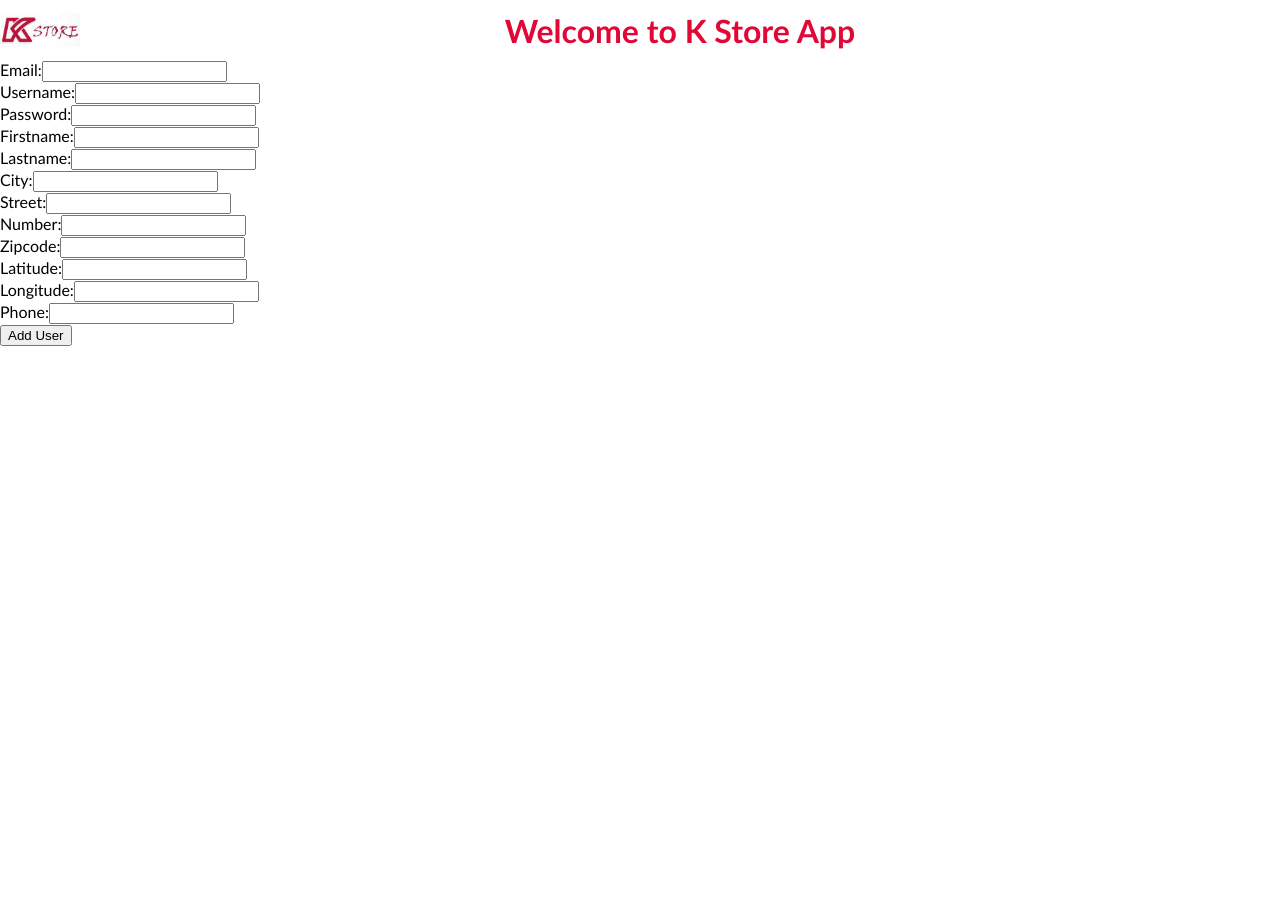
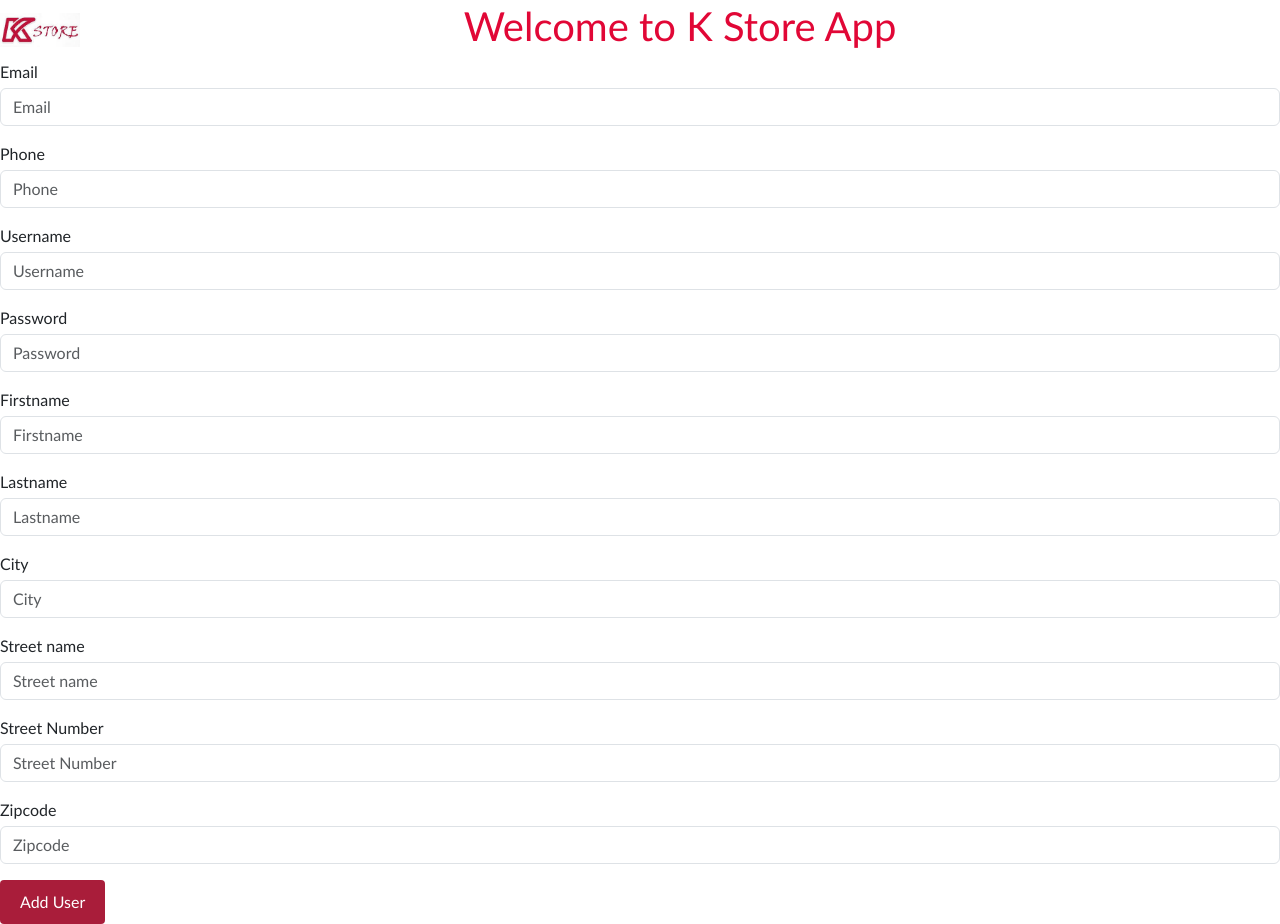
Before and after one commit to kalpana123-1/React-Course-Scalar, a React (Create React App) app in the folder store_app/: page /users/addNewUser in a window 1280 px wide. Before the commit the page ends 800 px from the top, so only its background shows below. Built offline with nearby package versions, Linux system fonts and the light colour scheme.

Commit message:
Add new user page modifications

```diff
--- a/store_app/package.json
+++ b/store_app/package.json
@@ -7,6 +7,7 @@
     "@testing-library/react": "^13.4.0",
     "@testing-library/user-event": "^13.5.0",
     "axios": "^1.7.2",
+    "bootstrap": "^5.3.3",
     "prop-types": "^15.8.1",
     "react": "^18.3.1",
     "react-dom": "^18.3.1",
--- a/store_app/public/index.html
+++ b/store_app/public/index.html
@@ -10,6 +10,10 @@
       content="Web site created using create-react-app"
     />
     <link rel="apple-touch-icon" href="%PUBLIC_URL%/logo192.png" />
+    <link href="https://cdn.jsdelivr.net/npm/bootstrap@5.3.3/dist/css/bootstrap.min.css" rel="stylesheet"
+      integrity="sha384-QWTKZyjpPEjISv5WaRU9OFeRpok6YctnYmDr5pNlyT2bRjXh0JMhjY6hW+ALEwIH" crossorigin="anonymous">
+    <script src="https://cdn.jsdelivr.net/npm/bootstrap@5.3.3/dist/js/bootstrap.bundle.min.js"
+      integrity="sha384-YvpcrYf0tY3lHB60NNkmXc5s9fDVZLESaAA55NDzOxhy9GkcIdslK1eN7N6jIeHz" crossorigin="anonymous"></script>
     <!--
       manifest.json provides metadata used when your web app is installed on a
       user's mobile device or desktop. See https://developers.google.com/web/fundamentals/web-app-manifest/
--- a/store_app/src/components/AddUser.jsx
+++ b/store_app/src/components/AddUser.jsx
@@ -11,14 +11,30 @@ function AddUser() {
   const [street, setStreet] = useState('');
   const [number, setNumber] = useState('');
   const [zipcode, setZipcode] = useState('');
-  const [lat, setLat] = useState('');
-  const [long, setLong] = useState('');
   const [phone, setPhone] = useState('');
+  const [error, setError] = useState(null);
+  const [loading, setLoading] = useState(false);
+  const [message, setMessage] = useState('');
 
   const handleSubmit = async (e) => {
+    setLoading(true);
     e.preventDefault();
 
     try {
+      if (
+        !email ||
+        !username ||
+        !password ||
+        !firstname ||
+        !lastname ||
+        !city ||
+        !street ||
+        !number ||
+        !zipcode ||
+        !phone
+      ) {
+        throw new Error('Please fill in all fields');
+      } else {
         const response = await axios.post('https://fakestoreapi.com/users', {
           email,
           username,
@@ -32,131 +48,156 @@ function AddUser() {
             street,
             number,
             zipcode,
-          geolocation: {
-            lat,
-            long,
-          },
           },
           phone,
         });
-
+        setMessage(response.data);
+        setLoading(false);
         console.log(response.data);
+        setEmail('');
+        setUsername('');
+        setPassword('');
+        setFirstname('');
+        setLastname('');
+        setCity('');
+        setStreet('');
+        setNumber('');
+        setZipcode('');
+        setPhone('');
+        setError(null);
+        setMessage('Successfully added user');
+        setLoading(false);
+        setTimeout(() => {
+          setMessage(null);
+        }, 2000);
+      }
     } catch (error) {
       console.error(error);
+      setError(error.message);
+      setLoading(false);
     }
   };
 
   return (
     <form onSubmit={handleSubmit}>
-      <label>
-        Email:
+      <div className="mb-3">
+        <label className="form-label mb-1">Email</label>
         <input
           type="email"
           value={email}
           onChange={(e) => setEmail(e.target.value)}
+          className="form-control"
+          placeholder="Email"
         />
-      </label>
-      <br />
-      <label>
-        Username:
+      </div>
+      <div className="mb-3">
+        <label className="form-label mb-1">Phone</label>
+        <input
+          type="text"
+          value={phone}
+          onChange={(e) => setPhone(e.target.value)}
+          className="form-control"
+          placeholder="Phone"
+        />
+      </div>
+      <div className="mb-3">
+        <label className="form-label mb-1">Username</label>
         <input
           type="text"
           value={username}
           onChange={(e) => setUsername(e.target.value)}
+          className="form-control"
+          placeholder="Username"
         />
-      </label>
-      <br />
-      <label>
-        Password:
+      </div>
+      <div className="mb-3">
+        <label className="form-label mb-1">Password</label>
         <input
           type="password"
           value={password}
           onChange={(e) => setPassword(e.target.value)}
+          className="form-control"
+          placeholder="Password"
         />
-      </label>
-      <br />
-      <label>
-        Firstname:
+      </div>
+      <div className="mb-3">
+        <label className="form-label mb-1">Firstname </label>
         <input
           type="text"
           value={firstname}
           onChange={(e) => setFirstname(e.target.value)}
+          className="form-control"
+          placeholder="Firstname"
         />
-      </label>
-      <br />
-      <label>
-        Lastname:
+      </div>
+      <div className="mb-3">
+        <label className="form-label mb-1">Lastname </label>
         <input
           type="text"
           value={lastname}
           onChange={(e) => setLastname(e.target.value)}
+          className="form-control"
+          placeholder="Lastname"
         />
-      </label>
-      <br />
-      <label>
-        City:
+      </div>
+      <div className="mb-3">
+        <label className="form-label mb-1">City </label>
         <input
           type="text"
           value={city}
           onChange={(e) => setCity(e.target.value)}
+          className="form-control"
+          placeholder="City"
         />
-      </label>
-      <br />
-      <label>
-        Street:
+      </div>
+      <div className="mb-3">
+        <label className="form-label mb-1">Street name</label>
         <input
           type="text"
           value={street}
           onChange={(e) => setStreet(e.target.value)}
+          className="form-control"
+          placeholder="Street name"
         />
-      </label>
-      <br />
-      <label>
-        Number:
+      </div>
+      <div className="mb-3">
+        <label className="form-label mb-1">Street Number</label>
         <input
           type="text"
           value={number}
           onChange={(e) => setNumber(e.target.value)}
+          className="form-control"
+          placeholder="Street Number"
         />
-      </label>
-      <br />
-      <label>
-        Zipcode:
+      </div>
+      <div className="mb-3">
+        <label className="form-label mb-1">Zipcode</label>
         <input
           type="text"
           value={zipcode}
           onChange={(e) => setZipcode(e.target.value)}
+          className="form-control"
+          placeholder="Zipcode"
         />
-      </label>
-      <br />
-      <label>
-        Latitude:
-        <input
-          type="text"
-          value={lat}
-          onChange={(e) => setLat(e.target.value)}
-        />
-      </label>
-      <br />
-      <label>
-        Longitude:
-        <input
-          type="text"
-          value={long}
-          onChange={(e) => setLong(e.target.value)}
-        />
-      </label>
-      <br />
-      <label>
-        Phone:
-        <input
-          type="text"
-          value={phone}
-          onChange={(e) => setPhone(e.target.value)}
-        />
-      </label>
-      <br />
-      <button type="submit">Add User</button>
+      </div>
+      <button
+        type="submit"
+        style={{
+          padding: '10px 20px',
+          backgroundColor: '#A91D3A',
+          color: '#fff',
+          border: 'none',
+          borderRadius: '4px',
+          cursor: 'pointer',
+        }}
+        disabled={loading}
+      >
+        {loading ? 'Adding...' : 'Add User'}
+      </button>
+      {message && message.length > 0 && (
+        <p style={{ color: 'green' }}>{message}</p>
+      )}
+      {error && <p style={{ color: 'red' }}>{error}</p>}
     </form>
   );
 }
--- a/store_app/src/components/Users.jsx
+++ b/store_app/src/components/Users.jsx
@@ -1,16 +1,17 @@
 import React, { useState, useEffect } from 'react';
 import axios from 'axios';
-import { useNavigate } from 'react-router-dom';
+// import { useNavigate } from 'react-router-dom';
 // import { UserNavBar } from './navBar';
 import '../css/users.css';
 import UserIcon from '../images/usericon.webp';
+import AddUser from './AddUser';
 // import Button from './Button';
 
 function Users() {
   const [users, setUsers] = useState([]);
   const [loading, setLoading] = useState(true);
 
-  const navigate = useNavigate();
+  // const navigate = useNavigate();
 
   useEffect(() => {
     setLoading(true);
@@ -26,9 +27,9 @@ function Users() {
       });
   }, []);
 
-  const addNewUser = () => {
-    navigate('/users/addNewUser');
-  };
+  // const addNewUser = () => {
+  //   navigate('/users/addNewUser');
+  // };
 
   return (
     <div>
@@ -37,6 +38,41 @@ function Users() {
       ) : (
         <div style={{ marginLeft: '50px', marginTop: '20px' }}>
           <button
+            type="button"
+            className="btn btn-primary"
+            data-bs-toggle="modal"
+            data-bs-target="#exampleModal"
+          >
+            Add New User
+          </button>
+          <div
+            className="modal fade"
+            id="exampleModal"
+            tabIndex="-1"
+            aria-labelledby="exampleModalLabel"
+            aria-hidden="true"
+          >
+            <div className="modal-dialog">
+              <div className="modal-content">
+                <div className="modal-header">
+                  <h1 className="modal-title fs-5" id="exampleModalLabel">
+                    Add new user
+                  </h1>
+                  <button
+                    type="button"
+                    className="btn-close"
+                    data-bs-dismiss="modal"
+                    aria-label="Close"
+                  ></button>
+                </div>
+                <div className="modal-body">
+                  <AddUser />
+                </div>
+              </div>
+            </div>
+          </div>
+
+          {/* <button
             style={{
               backgroundColor: '#e10736',
               color: 'white',
@@ -48,7 +84,7 @@ function Users() {
             onClick={addNewUser}
           >
             Add New User
-          </button>
+          </button> */}
           {/* <Button name="Add New User" onClick={navigate('/users/addNewUser')} /> */}
           <div className="user-card">
             {users.map((user) => (
--- a/store_app/src/components/signUp.jsx
+++ b/store_app/src/components/signUp.jsx
@@ -41,8 +41,8 @@ const SignUp = () => {
         number: formData.number,
         zipcode: formData.zipcode,
         geolocation: {
-          lat: formData.lat,
-          long: formData.long,
+          lat: '38.87',
+          long: '38.87',
         },
       },
       phone: formData.phone,
@@ -229,34 +229,6 @@ const SignUp = () => {
             />
           </label>
         </div>
-        <div style={{ marginBottom: '10px' }}>
-          <label>
-            Latitude:
-            <input
-              type="text"
-              name="lat"
-              placeholder="Enter Latitude"
-              value={formData.lat}
-              onChange={handleChange}
-              style={{ width: '100%', padding: '8px', marginTop: '4px' }}
-              required
-            />
-          </label>
-        </div>
-        <div style={{ marginBottom: '10px' }}>
-          <label>
-            Longitude:
-            <input
-              type="text"
-              name="long"
-              placeholder="Enter Longitude"
-              value={formData.long}
-              onChange={handleChange}
-              style={{ width: '100%', padding: '8px', marginTop: '4px' }}
-              required
-            />
-          </label>
-        </div>
         <button
           type="submit"
           style={{
```
Also changed, not shown: 1 other file (tests, documents, lock files or other folders). Lines whose indentation alone changed are shown as unchanged.
